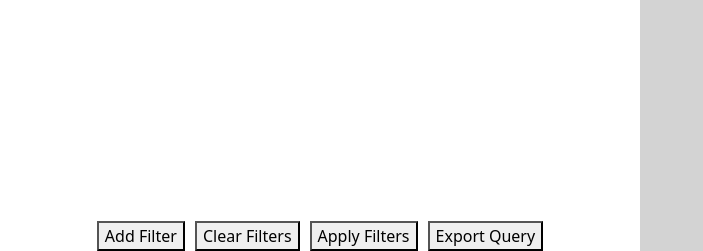
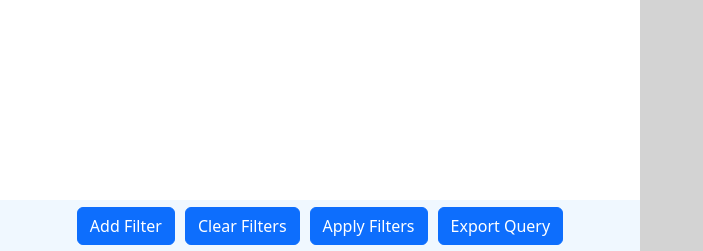
Before and after one commit to tnaccarato/Vis-PheWAS, a Django app: page / in a window 1280 px wide. Shown: the part 549-800 px from the top of the page, without its empty margins (0-703 px from the left). Run offline with Django 5.2, Linux system fonts and the light colour scheme; some libraries are stand-ins or nearby versions.

Commit message:
Add button css

```diff
--- a/vis_phewas/static/mainapp/css/index.css
+++ b/vis_phewas/static/mainapp/css/index.css
@@ -56,7 +56,7 @@ body {
 }
 
 .toolbar {
-    padding: 10px;
+    padding-top: 10px;
     border-top: 1px solid #ccc;
     background-color: #f9f9f9;
 }
@@ -150,6 +150,9 @@ body {
 #toolbar-buttons {
     display: flex;
     justify-content: center;
+    background-color: aliceblue;
+    padding-top: 1%;
+    padding-bottom: 1%;
 }
 
 #toolbar-buttons button {
--- a/vis_phewas/static/mainapp/js/main.js
+++ b/vis_phewas/static/mainapp/js/main.js
@@ -148,6 +148,7 @@ document.addEventListener('DOMContentLoaded', function () {
             filterGroup.appendChild(filterInputContainer);
 
             const minusButton = document.createElement('button');
+            minusButton.className = 'btn btn-danger';
             minusButton.textContent = '-';
             minusButton.onclick = function () {
                 removeFilter(minusButton);
@@ -212,6 +213,9 @@ document.addEventListener('DOMContentLoaded', function () {
         // Clear the info container
         const infoContainer = document.getElementsByClassName('info-container')[0];
         infoContainer.innerHTML = 'Click on an allele to display information';
+        // Hide the toolbar
+        const toolbar = document.getElementsByClassName('toolbar')[0];
+        toolbar.style.display = 'none';
         fetchGraphData();
     };
 
--- a/vis_phewas/templates/mainapp/toolbar.html
+++ b/vis_phewas/templates/mainapp/toolbar.html
@@ -4,8 +4,8 @@
     </div>
 </div>
 <div id="toolbar-buttons">
-    <button class="button" onclick="addFilter()">Add Filter</button>
-    <button class="button" onclick="clearFilters()">Clear Filters</button>
-    <button class="button" onclick="applyFilters()">Apply Filters</button>
-    <button class="button" onclick="exportQuery()">Export Query</button>
+    <button class="button btn btn-primary" onclick="addFilter()">Add Filter</button>
+    <button class="button btn btn-primary" onclick="clearFilters()">Clear Filters</button>
+    <button class="button btn btn-primary" onclick="applyFilters()">Apply Filters</button>
+    <button class="button btn btn-primary" onclick="exportQuery()">Export Query</button>
 </div>
```
Also changed, not shown: vis_phewas/static/mainapp/js/bundle.js.
